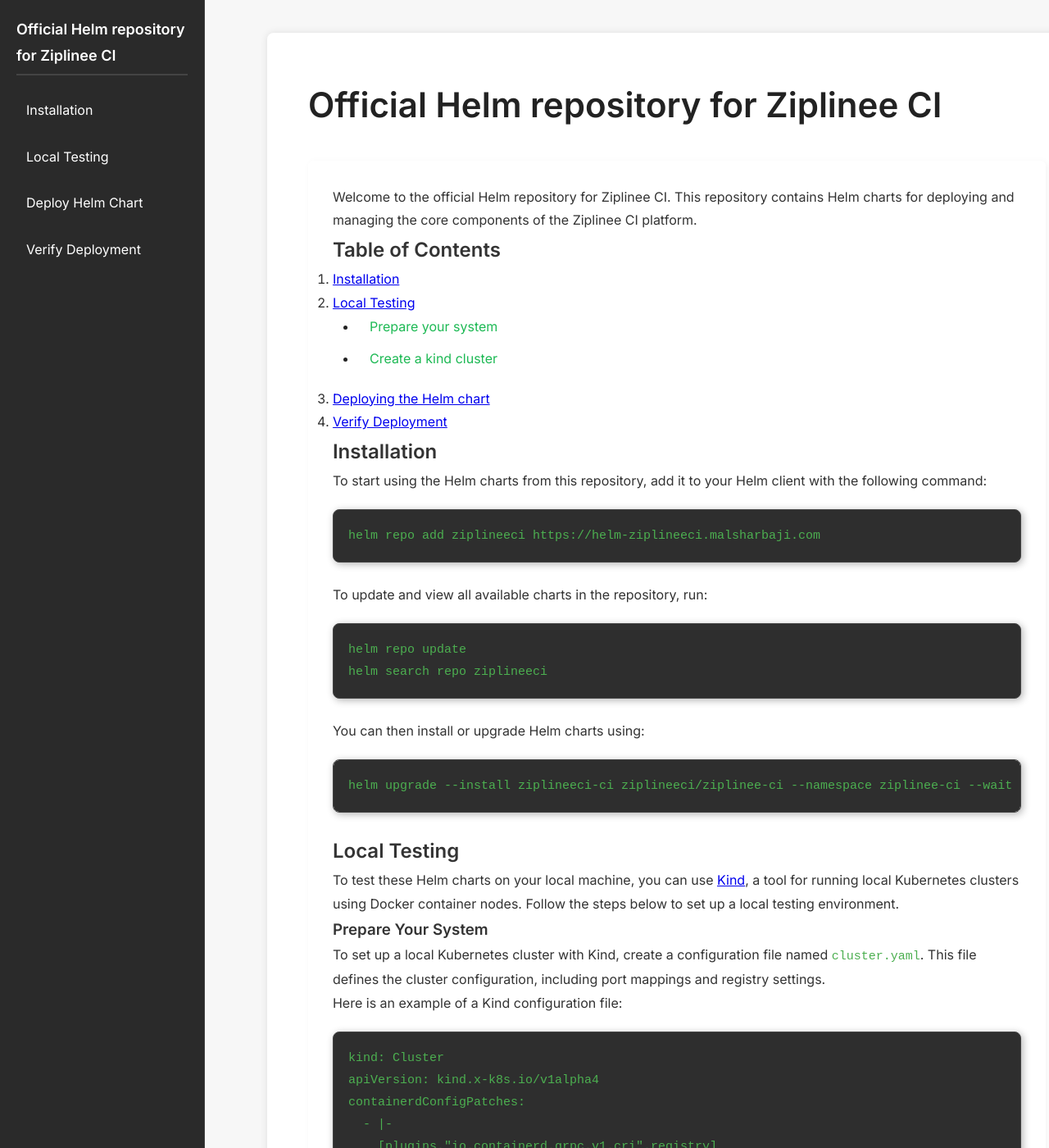
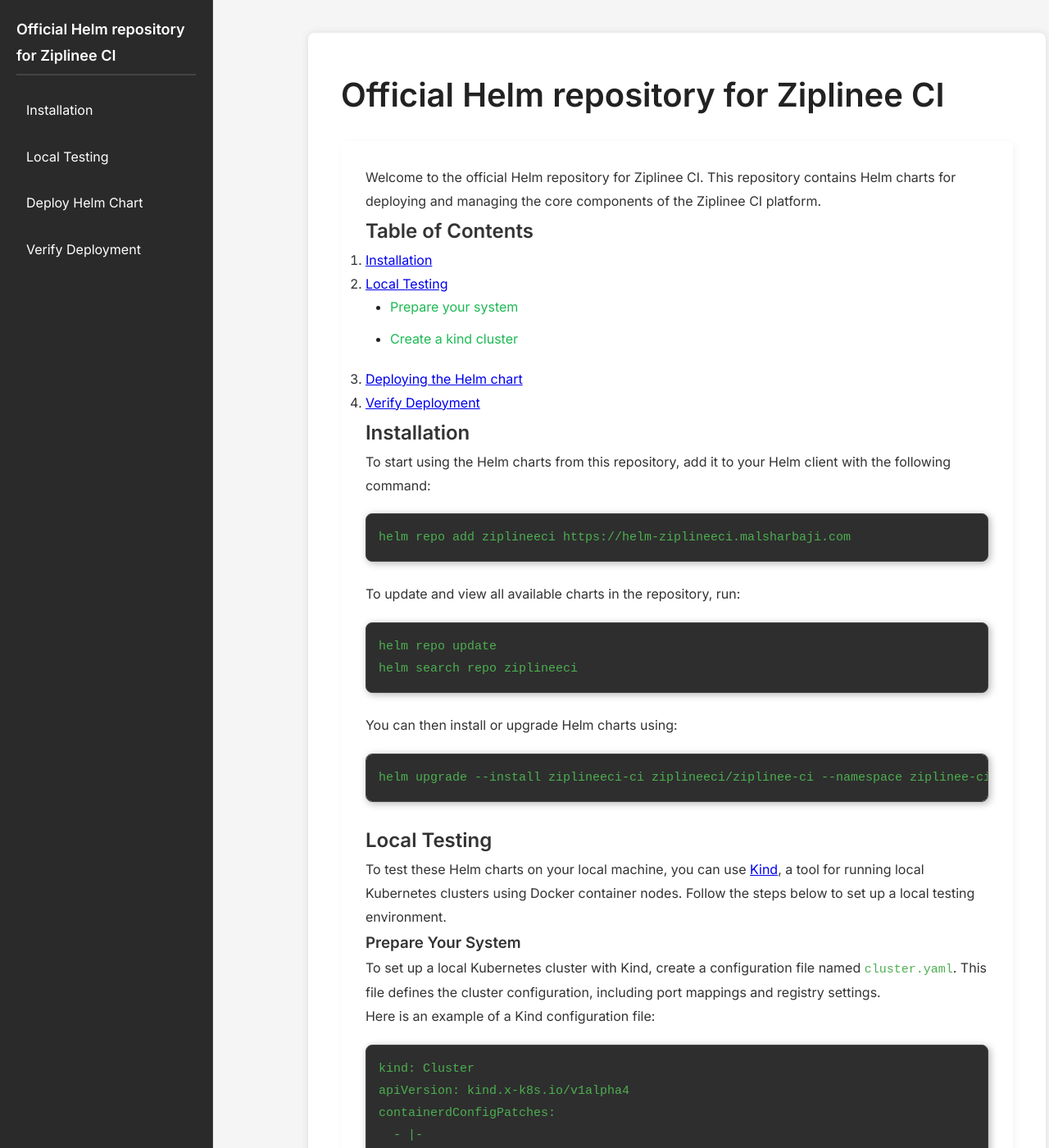
Before and after one commit to ziplineeci/ziplinee-helm-charts, a Jekyll site: the page built from README.md, in a window 1280 px wide and 1400 px high. Shown: the whole window at 82% size. Built offline with Jekyll 4.4.1, drawn with Linux system fonts in a browser that asks for light colours; our own code applies the rules of GitHub Pages for plain Markdown files; the repository's description, which GitHub fills in, is left out.

Commit message:
Fix style spaces

```diff
--- a/assets/css/style.css
+++ b/assets/css/style.css
@@ -8,32 +8,32 @@
 body {
     font-family: 'Inter', sans-serif;
     line-height: 1.8;
-    color: #333; /* Darker text for better readability */
-    background-color: #f7f7f7; /* Light gray background */
-    padding-bottom: 60px;
+    color: #333;
+    background-color: #f5f5f5;
+    padding: 0;
+    overflow-x: hidden; /* Fix scrollbar issue */
 }
 
 /* 📌 Layout */
 .container {
     display: flex;
-    max-width: 1400px; /* Optimized width */
+    max-width: 1200px; /* Reduce width to fit layout better */
     margin: auto;
     padding: 40px;
 }
 
 /* 📌 Sidebar */
 .sidebar {
-    width: 250px;
+    width: 260px;
     position: fixed;
     left: 0;
     top: 0;
     height: 100vh;
-    background: #2a2a2a; /* Darker gray for contrast */
+    background: #2a2a2a;
     padding: 20px;
     color: white;
     overflow-y: auto;
     border-right: 1px solid #444;
-    transition: transform 0.3s ease-in-out;
 }
 
 /* Sidebar Title */
@@ -75,31 +75,11 @@ body {
     color: white;
 }
 
-/* 📌 Responsive Sidebar */
-@media (max-width: 768px) {
-    .sidebar {
-        width: 250px;
-        transform: translateX(-100%);
-        position: fixed;
-        z-index: 1000;
-        box-shadow: 2px 0px 10px rgba(0, 0, 0, 0.5);
-    }
-
-    .sidebar.open {
-        transform: translateX(0);
-    }
-
-    .content {
-        margin-left: 0;
-        width: 100%;
-    }
-}
-
 /* 📌 Main Content */
 .content {
-    margin-left: 270px;
-    padding: 50px;
-    max-width: 1000px;
+    margin-left: 280px;
+    padding: 40px;
+    max-width: 900px;
     width: 100%;
     background: white;
     box-shadow: 0px 0px 10px rgba(0, 0, 0, 0.1);
@@ -108,10 +88,10 @@ body {
 
 /* 📌 Header */
 header h1 {
-    font-size: 42px;
+    font-size: 40px;
     font-weight: bold;
     color: #222;
-    margin-bottom: 30px;
+    margin-bottom: 20px;
 }
 
 header p {
@@ -129,13 +109,7 @@ header p {
     box-shadow: 2px 2px 10px rgba(0, 0, 0, 0.1);
 }
 
-.toc h2 {
-    font-size: 22px;
-    margin-bottom: 15px;
-    color: #1DB954;
-}
-
-/* 📌 ToC List */
+/* ToC List */
 .toc ul {
     list-style: none;
     padding-left: 0;
@@ -154,7 +128,7 @@ header p {
     border-radius: 5px;
 }
 
-/* 📌 ToC List Links */
+/* ToC List Links */
 .toc ul li a {
     color: #1DB954;
     text-decoration: none;
@@ -166,22 +140,10 @@ header p {
     color: #25d366;
 }
 
-/* 📌 ToC Sub-Lists - No Special Styling */
-.toc ul ul {
-    padding-left: 0;
-    border-left: none;
-    margin-top: 0;
-}
-
-.toc ul ul li {
-    font-size: 16px;
-    padding-left: 15px;
-}
-
 /* 📌 Code Blocks */
 pre {
     background: #2e2e2e;
-    padding: 18px;
+    padding: 15px;
     border-radius: 8px;
     overflow-x: auto;
     color: #d4d4d4;
@@ -191,7 +153,7 @@ pre {
     margin-top: 20px;
     margin-bottom: 25px;
     width: 100%;
-    max-width: 980px;
+    max-width: 880px; /* Matches content width */
 }
 
 /* Code Styling */
@@ -221,22 +183,9 @@ section {
     margin-bottom: 10px;
     font-size: 16px;
     color: #222;
-    padding-left: 15px;
 }
 
-/* 📌 No Special Styling for Sub-Lists */
-.content ul ul {
-    padding-left: 30px;
-    border-left: none;
-    margin-top: 0;
-}
-
-.content ul ul li {
-    font-size: 16px;
-    padding-left: 15px;
-}
-
-/* 📌 List Links */
+/* List Links */
 .content ul li a {
     color: #1DB954;
     text-decoration: none;
@@ -244,8 +193,13 @@ section {
     transition: color 0.3s;
 }
 
-/* 📌 Link Hover Effect */
+/* Link Hover Effect */
 .content ul li a:hover {
     color: #25d366;
     text-decoration: underline;
 }
+
+/* 📌 Fix Scroll Issues */
+html, body {
+    overflow-x: hidden;
+}
```
